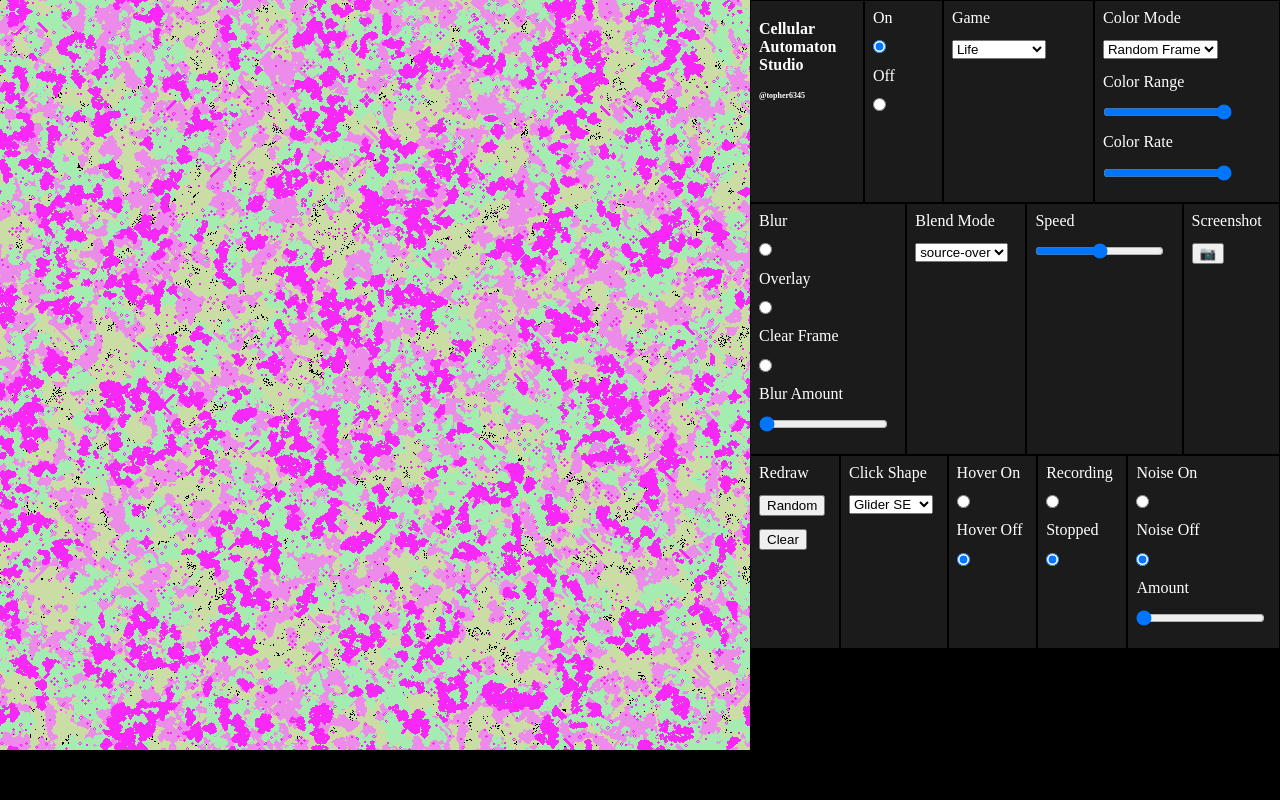
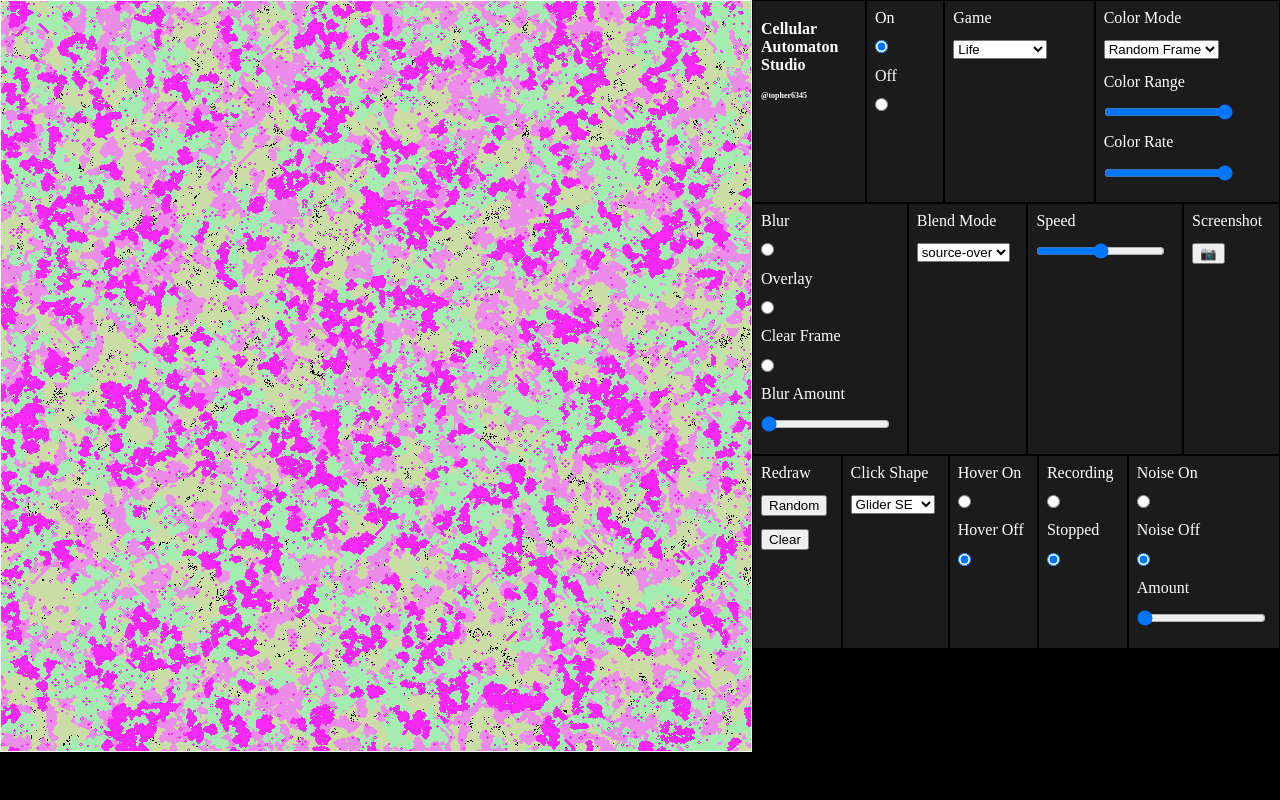
Before and after one commit to topher6345/cellular-automaton-studio, a PHP site: page /index.html in a window 1280 px wide. Run offline with PHP 8.4, Linux system fonts and the light colour scheme.

Commit message:
1587616407

```diff
--- a/styles.css
+++ b/styles.css
@@ -1,6 +1,7 @@
 #game {
   min-width: 750px;
   max-height: 750px;
+  border: 1px solid white;
 }
 
 body {
```
